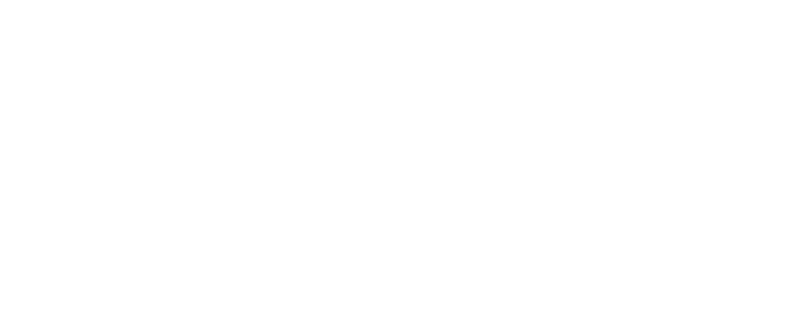
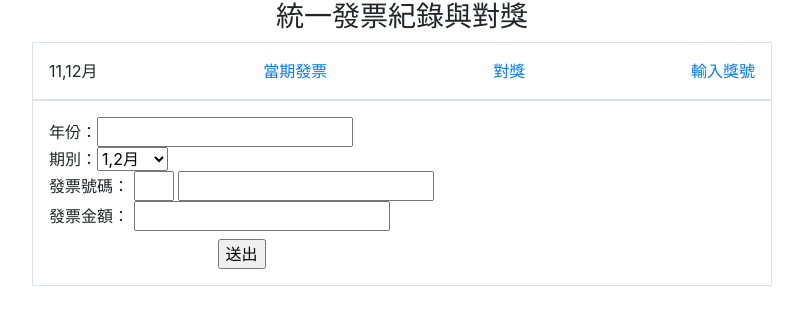
Before and after one commit to wdaweb/invoice-Kyosukewu, a PHP site: page / in a window 1280 px wide. Before the commit the part shown is empty. Shown: the top 325 px of the page, without its empty margins (238-1041 px from the left). Run offline with PHP 8.4, Linux system fonts and the light colour scheme; some libraries are stand-ins or nearby versions.

Commit message:
首頁畫面基本配置

```diff
--- a/index.php
+++ b/index.php
@@ -1,12 +1,19 @@
 <!DOCTYPE html>
 <html lang="en">
 <head>
-    <meta charset="UTF-8">
-    <meta name="viewport" content="width=device-width, initial-scale=1.0">
-    <meta http-equiv="X-UA-Compatible" content="ie=edge">
-    <title>統一發票紀錄及對獎系統</title>
+<meta charset="UTF-8">
+<meta name="viewport" content="width=device-width, initial-scale=1.0, shrink-to-fit=no">
+<link rel="stylesheet" href="https://stackpath.bootstrapcdn.com/bootstrap/5.0.0-alpha2/css/bootstrap.min.css" integrity="sha384-DhY6onE6f3zzKbjUPRc2hOzGAdEf4/Dz+WJwBvEYL/lkkIsI3ihufq9hk9K4lVoK" crossorigin="anonymous">
+<link rel="stylesheet" href="css/reset.css">
+<script src="https://stackpath.bootstrapcdn.com/bootstrap/5.0.0-alpha2/js/bootstrap.bundle.min.js" integrity="sha384-BOsAfwzjNJHrJ8cZidOg56tcQWfp6y72vEJ8xQ9w6Quywb24iOsW913URv1IS4GD" crossorigin="anonymous"></script>
+<title>統一發票紀錄及對獎系統</title>
+<style type="text/css">
+
+</style>
 </head>
 <body>
-
+    <?php
+    include "main.php";
+    ?>
 </body>
 </html>
--- /dev/null
+++ b/invoice.php
@@ -0,0 +1 @@
+發票檔案
--- /dev/null
+++ b/main.php
@@ -0,0 +1,55 @@
+<div class="container">
+    <div class="h3 text-center">統一發票紀錄與對獎</div>
+
+    <div class="content">
+        <div class="col-8 d-flex justify-content-between mx-auto border p-3">
+        <?php
+        $month=[
+            1=>"1,2月",
+            2=>"3,4月",
+            3=>"5,6月",
+            4=>"7,8月",
+            5=>"9,10月",
+            6=>"11,12月"
+        ];
+        $m=ceil(date('m')/2);
+
+        ?>
+            <div class="text-center"><?=$month[$m];?></div>
+            <div class="text-center">
+               <a href="">當期發票</a>
+            </div>
+            <div class="text-center">
+            <a href="">對獎</a>
+            </div>
+            <div class="text-center">
+            <a href="">輸入獎號</a>
+            </div>
+        </div>
+        <div class="col-8 d-flex justify-content-between mx-auto border p-3">
+            <form action="api/add_invoice.php" method="post">
+            <div>年份：<input type="text" name="year"></div>
+                期別：<select name="period" id="">
+                    <option value="1">1,2月</option>
+                    <option value="2">3,4月</option>
+                    <option value="3">5,6月</option>
+                    <option value="4">7,8月</option>
+                    <option value="5">9,10月</option>
+                    <option value="6">11,12月</option>
+                </select>
+            <div class="">發票號碼：
+                <input type="text" name="prepend" style="width: 40px;">
+                <input type="text" name="number">
+            </div>
+            <div class="">發票金額：
+                <input type="number" name="payment">
+            </div>
+            <div class="text-center mt-2">
+                <input type="submit" value="送出" name="" id="">
+            </div>
+            </form>
+        </div>
+    </div>
+
+
+</div>
```
